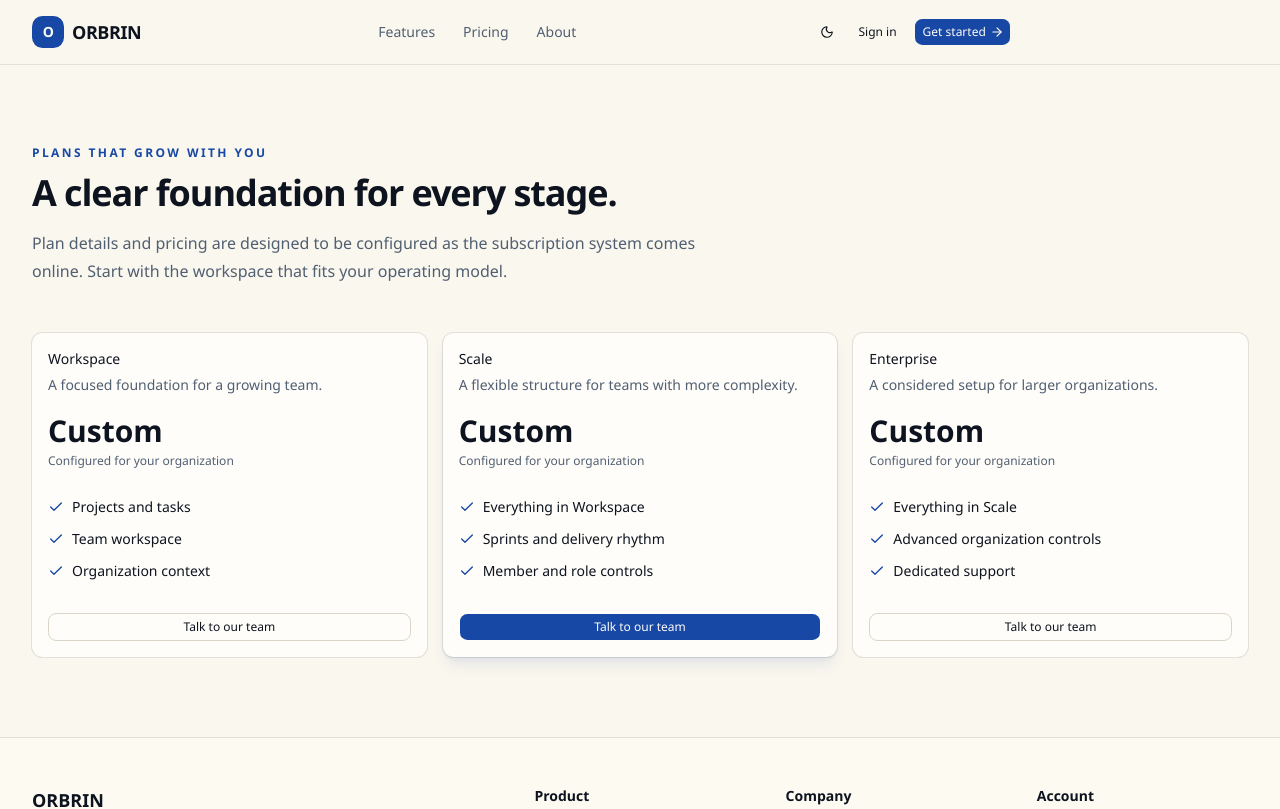
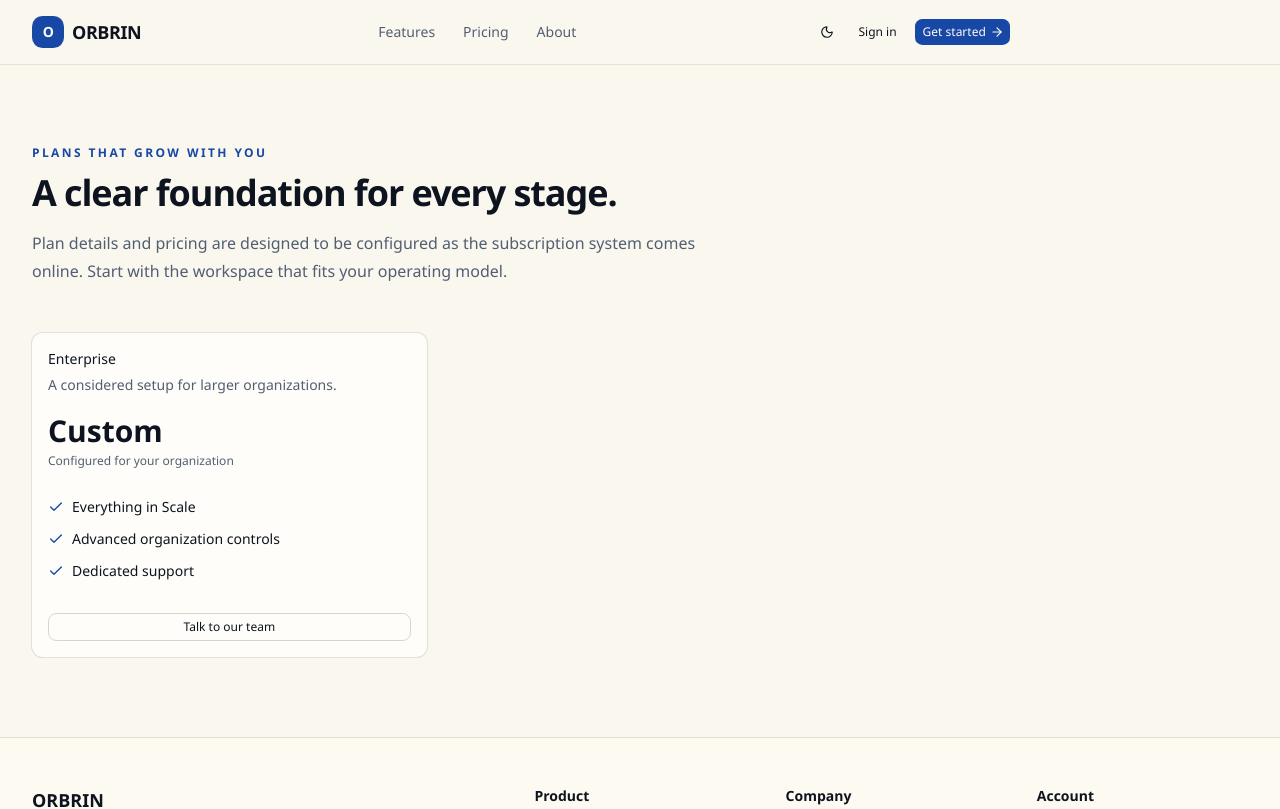
Before and after one commit to Newton2n/orbrin, a Next.js app: page /pricing in a window 1280 px wide. Shown: the top 809 px of the page. Built offline with nearby package versions, Linux system fonts and the light colour scheme.

Commit message:
refactor(auth): improve login submission handling and logging

```diff
--- a/src/app/(auth)/login/page.tsx
+++ b/src/app/(auth)/login/page.tsx
@@ -44,12 +44,16 @@ export default function LoginPage() {
 
   async function onSubmit(values: LoginValues) {
     try {
-      const response = await apiClient<
-        Partial<AuthSession> & { token?: string; user?: AuthSession["user"] }
-      >("/auth/login", { method: "POST", body: values });
-      const accessToken = response.accessToken ?? response.token;
-      if (!accessToken)
+      console.log("Submitting login form with values:", values);
+      const response = await apiClient("/auth/login", { method: "POST", body: values });
+      console.log("Login response:", response);
+
+      const accessToken = response.data.accessToken
+
+      if (!accessToken) {
         throw new Error("The server did not return an access token.");
+      }
+
       setSession({
         accessToken,
         organizationId: response.organizationId,
--- a/src/app/pricing/page.tsx
+++ b/src/app/pricing/page.tsx
@@ -4,20 +4,6 @@ import { Button } from "@/components/ui/button";
 import { Card, CardContent, CardHeader, CardTitle } from "@/components/ui/card";
 import { PublicLayout, SectionIntro } from "@/components/public-site";
 const plans = [
-  {
-    name: "Workspace",
-    desc: "A focused foundation for a growing team.",
-    items: ["Projects and tasks", "Team workspace", "Organization context"],
-  },
-  {
-    name: "Scale",
-    desc: "A flexible structure for teams with more complexity.",
-    items: [
-      "Everything in Workspace",
-      "Sprints and delivery rhythm",
-      "Member and role controls",
-    ],
-  },
   {
     name: "Enterprise",
     desc: "A considered setup for larger organizations.",
--- a/src/lib/config.ts
+++ b/src/lib/config.ts
@@ -1,8 +1,5 @@
-const DEFAULT_API_URL = "https://orbrin-api.vercel.app/api/v1";
-
 export const appConfig = {
-  apiUrl:
-    process.env.NEXT_PUBLIC_API_URL?.replace(/\/$/, "") || DEFAULT_API_URL,
+  apiUrl: process.env.NEXT_PUBLIC_API_URL,
 } as const;
 
 export function requireApiUrl() {
```
